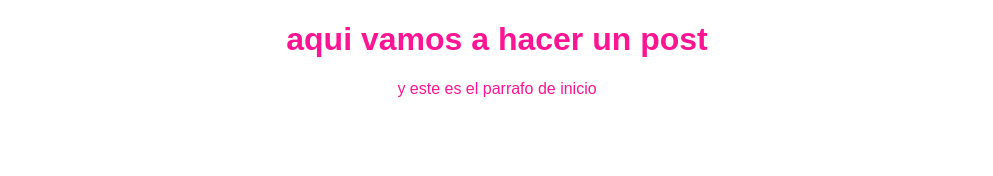
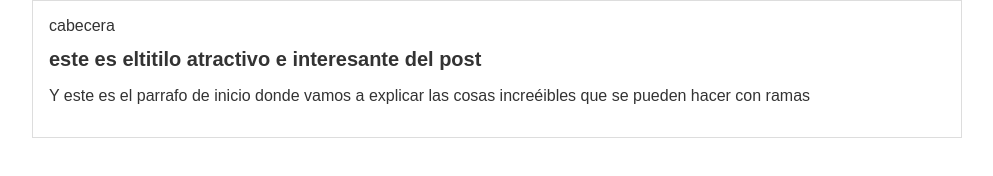
Before and after one commit to salva-reina/hyperblog, a plain HTML site: page index.html in a window 1280 px wide. Shown: the whole page, without its empty margins (143-1136 px from the left). Drawn offline with Linux system fonts and the light colour scheme.

Commit message:
commit para modificaciones 5 oct

```diff
--- a/css/styles.css
+++ b/css/styles.css
@@ -1,5 +1,19 @@
-body{
-    color: deeppink;
+body {
+    color: #333;
     text-align: center;
-    font-family: Arial, Helvetica, sans-serif;
+    font-family: "Arial";
+    font-size: 16px;
+    margin: 0;
+    padding: 0;
 }
+.container {
+    width: 70%;
+    padding: 1em;
+    text-align: left;
+    border: 1px solid #DDD;
+    margin: 0 auto;
+}
+
+.container h1 {
+    font-size: 20px;
+}
--- a/index.html
+++ b/index.html
@@ -7,7 +7,12 @@
     <title>titulo del post</title>
 </head>
 <body>
-    <h1>aqui vamos a hacer un post</h1>
-    <p>y este es el parrafo de inicio</p>
+    <div class="container">
+        <div class="cabecera">cabecera</div>
+        <div class="post">
+            <h1>este es eltitilo atractivo e interesante del post</h1>
+            <p>Y este es el parrafo de inicio donde vamos a explicar las cosas increéibles que se pueden hacer con ramas</p>
+        </div>
+    </div>
 </body>
 </html>
```
